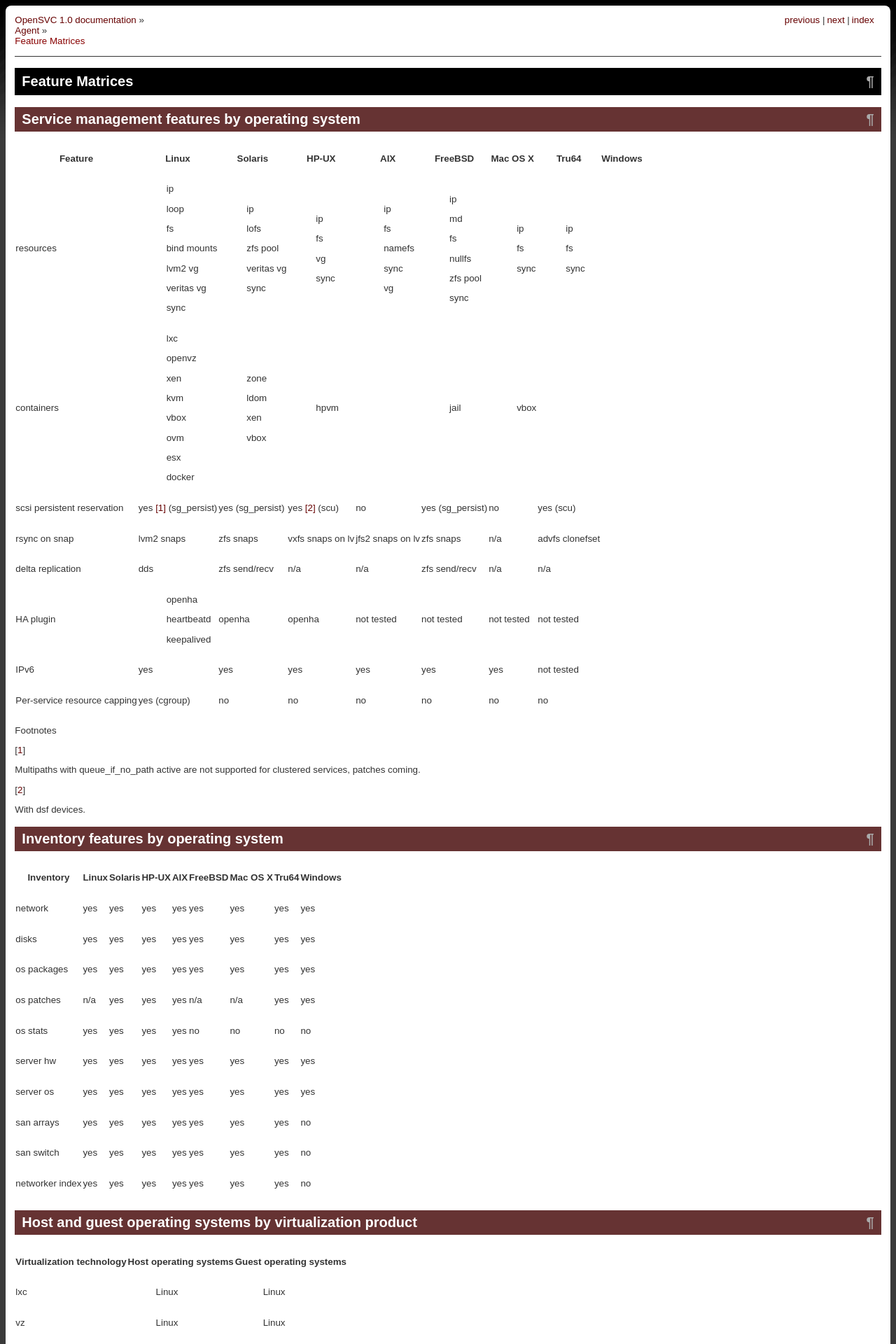
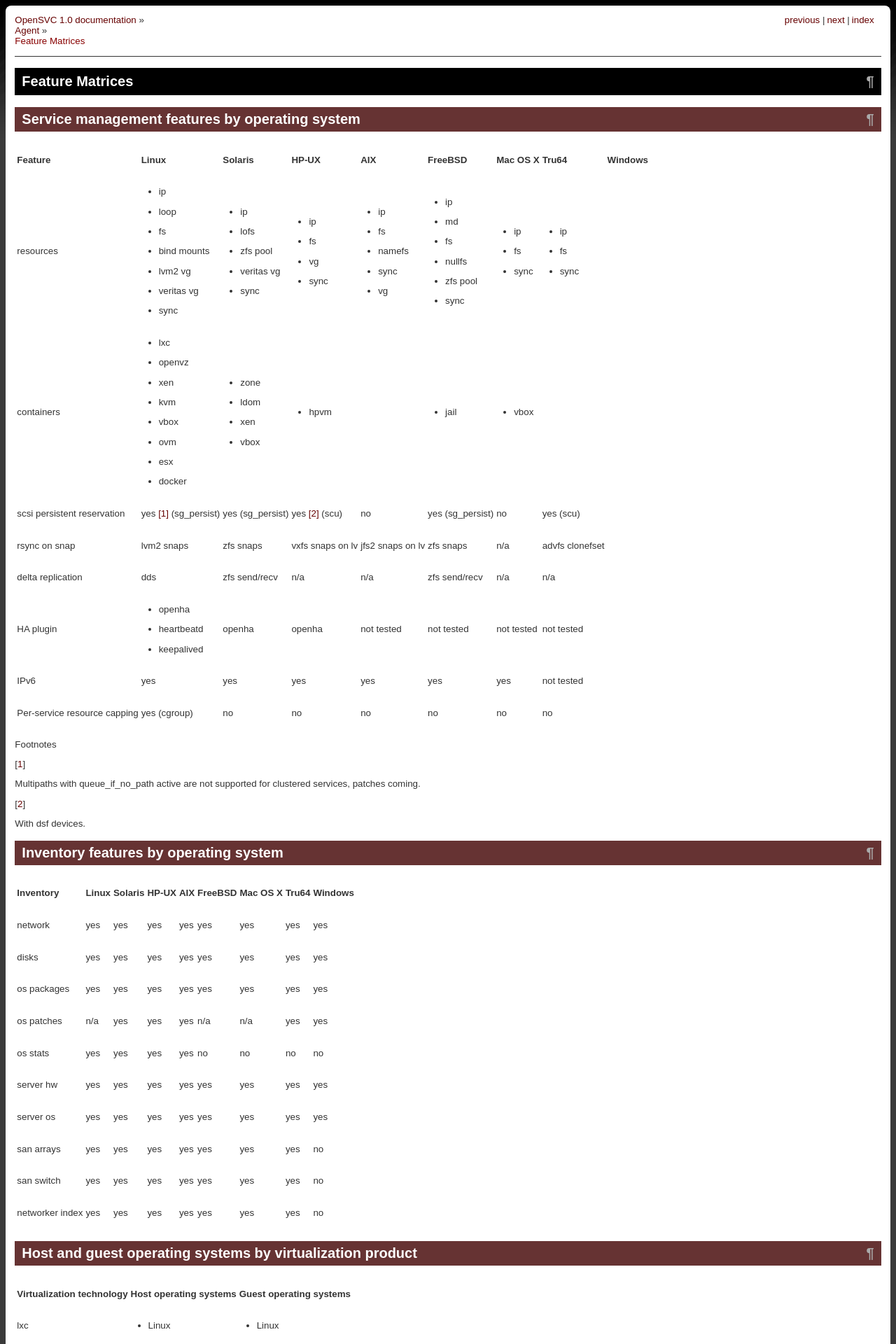
Before and after one commit to opensvc/docs.opensvc.com, a Sphinx documentation site: the page built from source/agent.feature.matrix.rst, in a window 1280 px wide. Shown: the top 1920 px of the page at 70% size. Built offline with Sphinx 7.4.7, drawn with Linux system fonts in a browser that asks for light colours; comment, search, counter and statistics services are not loaded.

Commit message:
Enhancements to the opensvc css and add srp to containers feature matrix

```diff
--- a/source/_static/opensvc.css
+++ b/source/_static/opensvc.css
@@ -14,6 +14,22 @@
     background: #fff;
 }
 
+div.section > * {
+  padding-left: 10px;
+}
+
+th.head {
+  text-align: left;
+}
+
+tt {
+  font-family: monospace;
+}
+
+dl.function > * > tt {
+  background-color: lightgrey;
+}
+
 a {
     color: #660000;
     text-decoration: none;
@@ -28,19 +44,19 @@
 }
 
 table {
-    border: 0;
-    margin: 0;
-    outline: 0;
-    padding: 0;
-  border-collapse: collapse;
-  border-spacing: 0px;
-  border-width: 0px;
-  border-color: #fff;
+    border: 0px;
+    border-color: transparent;
 }
 
 li.right {
   float: right;
   margin-right: 3px;
+}
+
+ul.simple {
+  list-style: initial;
+  -webkit-padding-start: 0px;
+  padding-left: 25px;
 }
 
 ul {
@@ -80,9 +96,6 @@
 pre {
   overflow-wrap: break-word;
 }
-div.section > * {
-  padding-left: 10px;
-}
 div.related > ul {
     margin: 0px;
     padding: 0px;
--- a/source/agent.feature.matrix.rst
+++ b/source/agent.feature.matrix.rst
@@ -130,6 +130,8 @@
 |                |                | * FreeBSD       |
 |                |                | * Windows       |
 +----------------+----------------+-----------------+
+| srp            | * HP-UX        | * HP-UX         |
++----------------+----------------+-----------------+
 | ldom           | * Solaris on   | * Solaris       |
 |                |   T-series     | * Solaris       |
 |                |                |   Express       |
```
